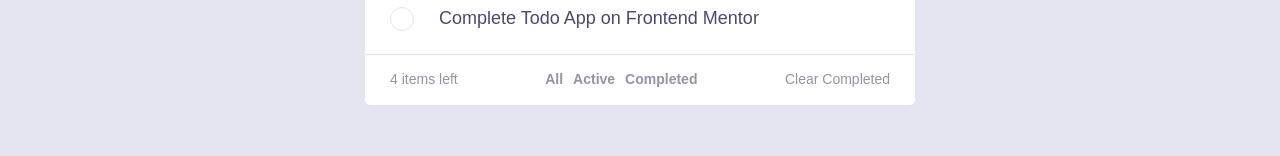
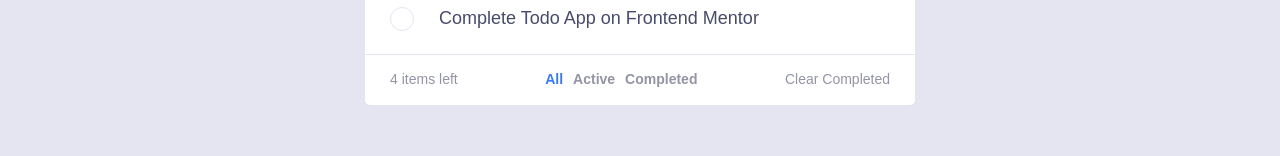
Before and after one commit to marionlo/Todo-App, a React (Create React App) app: page / in a window 1280 px wide. Shown: the part 638-794 px from the top of the page. Built offline with nearby package versions, Linux system fonts and the light colour scheme.

Commit message:
add localstorage for theme

```diff
--- a/src/components/App.css
+++ b/src/components/App.css
@@ -488,3 +488,9 @@ body {
 .items-completed {
   cursor: pointer;
 }
+
+
+
+.filter-button[aria-pressed="true"] {
+  color: hsl(220, 98%, 61%);
+}
--- a/src/components/App.js
+++ b/src/components/App.js
@@ -16,8 +16,7 @@ const FILTER_NAMES = Object.keys(FILTER_MAP);
 
 function App() {
   const [filter, setFilter] = useState('All');
-  const [darkTheme, setDarkTheme] = React.useState(false)
-
+  const [darkTheme, setDarkTheme] = React.useState(getDefaultTheme())
 
   const [todos, setTodos] = React.useState([
     { text: "Complete online Javascript Course",
@@ -106,11 +105,10 @@ function App() {
       name={name}
       isPressed={name === filter}
       setFilter={setFilter}
-    />
-
+      />
   ));
 
-  // Local Storage
+  // Local Storage - store todos
   useEffect(()=>{
     const data = localStorage.getItem('data')
 
@@ -123,7 +121,15 @@ function App() {
       localStorage.setItem('data',JSON.stringify(todos))
     })
 
+  // Local Storage - Theme mode
+    useEffect(() => {
+      localStorage.setItem('dark', JSON.stringify(darkTheme))
+    }, [darkTheme])
 
+    function getDefaultTheme() {
+      const selectedTheme = JSON.parse(localStorage.getItem('dark'))
+      return selectedTheme || false
+    }
 
   return (
     <div className={darkTheme ? 'theme dark-theme' : 'theme light-theme'}>
--- a/src/components/FilterButton.js
+++ b/src/components/FilterButton.js
@@ -7,6 +7,7 @@ function FilterButton(props) {
         type="button"
         aria-pressed={props.isPressed}
         onClick={() => props.setFilter(props.name)}
+        className="filter-button"
       >
 
         <div className='items-menu-center'>{props.name}</div>
--- a/src/components/Footer.js
+++ b/src/components/Footer.js
@@ -1,7 +1,7 @@
 import React from 'react';
 
 
-function Footer({todos, notCompletedCount, handleRemoveCompleted, filterList, darkTheme }) {
+function Footer({notCompletedCount, handleRemoveCompleted, filterList, darkTheme }) {
 
     return (
     <div>
```
